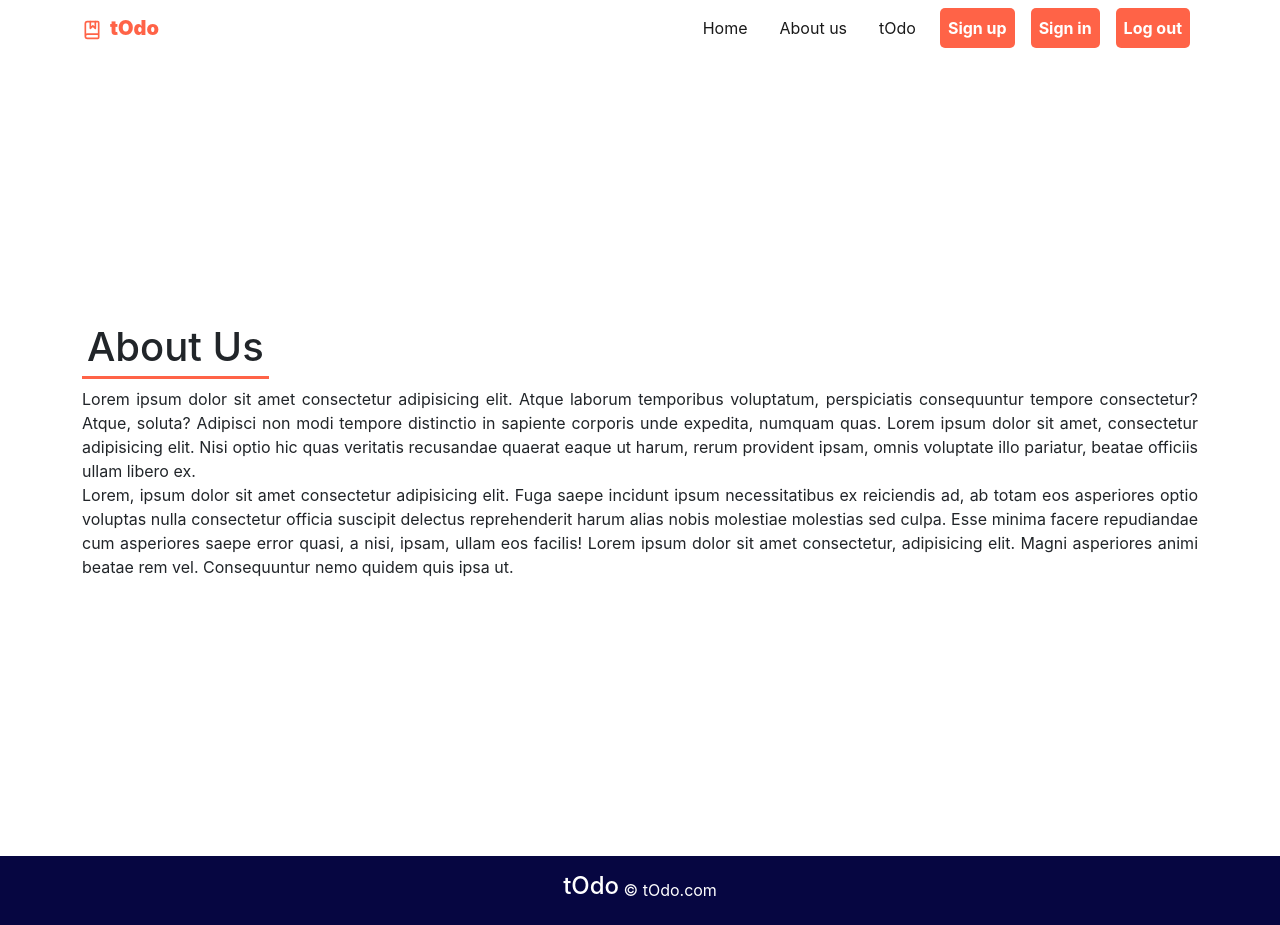
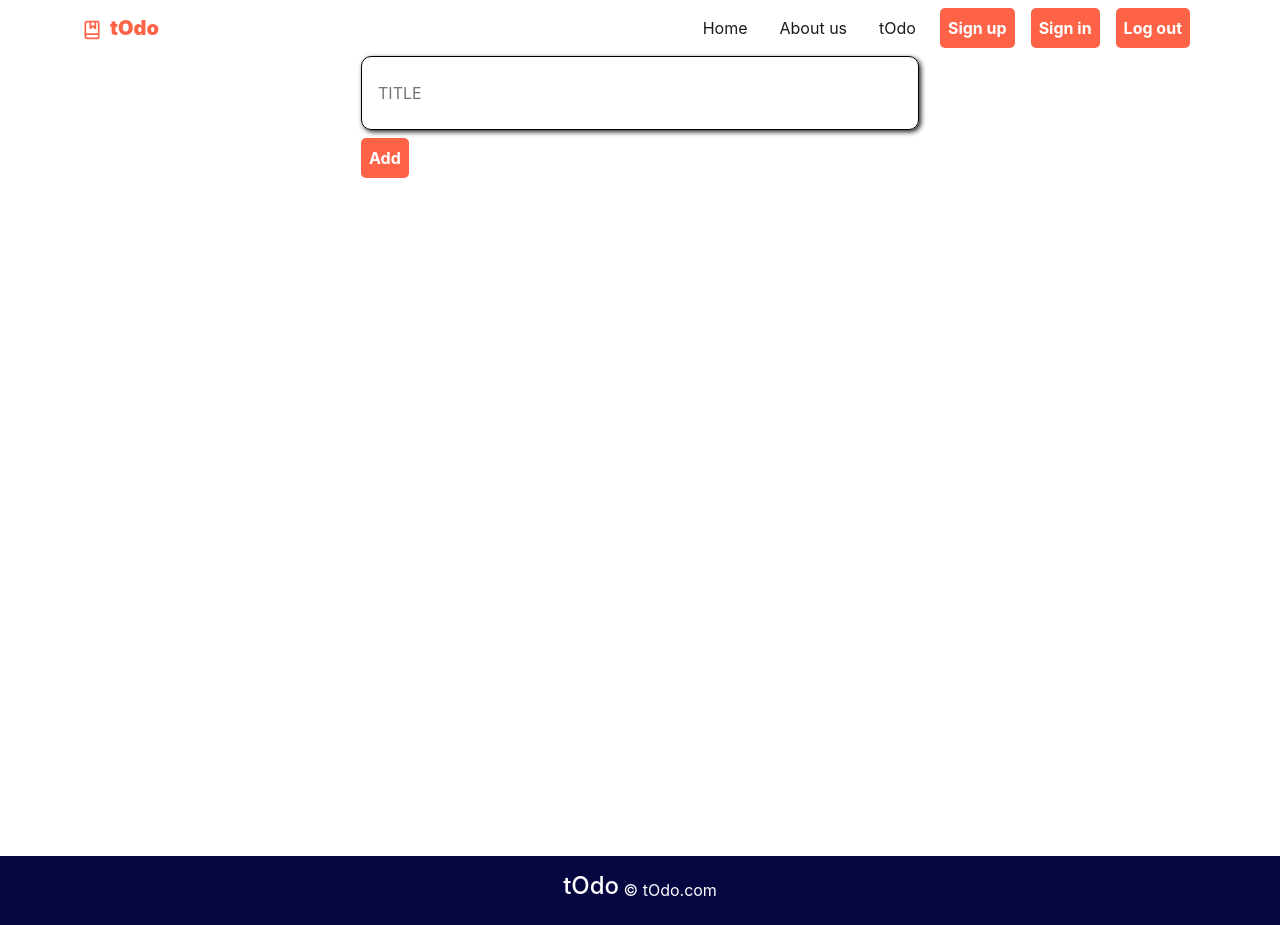
Before and after one commit to Craig-Rosario/ToDoList, a React (Create React App) app in the folder frontend/: page /todo in a window 1280 px wide. Built offline with nearby package versions, Linux system fonts and the light colour scheme.

Commit message:
Added Todo page with task adding function

```diff
--- a/frontend/src/App.js
+++ b/frontend/src/App.js
@@ -6,6 +6,7 @@ import Footer from './components/footer/Footer.jsx'
 import About from './components/about/About.jsx'
 import Signup from './components/signup/Signup.jsx'
 import Signin from './components/signup/Signin.jsx'
+import Todo from './components/todo/Todo.jsx'
 const App = () => {
   return (
     <div>
@@ -14,7 +15,7 @@ const App = () => {
         <Routes>
           <Route exact path='/' element={<Home/>}/>
           <Route exact path='/about' element={<About/>}/>
-          <Route exact path='/todo' element={<About/>}/>
+          <Route exact path='/todo' element={<Todo/>}/>
           <Route exact path='/signup' element={<Signup/>}/>
           <Route exact path='/signin' element={<Signin/>}/>
 
--- /dev/null
+++ b/frontend/src/components/todo/Todo.css
@@ -0,0 +1,67 @@
+.todo{
+    width: 100%;
+    min-height: 100vh;
+    max-height: auto;
+}
+.todo-inputs{
+    border: none;
+    outline: none;
+    padding: auto;
+}
+
+.todo-inputs-div{
+    border: 1px solid black;
+    border-radius: 10px;
+    box-shadow:rgb(36, 36, 36) 2px 2px 5px;
+}
+
+#text-area{
+    display: none;
+}
+
+.add-btn{
+    background-color: tomato;
+    border-radius: 5px;
+    color: white !important;
+    font-weight: bold;
+    border: none;
+    padding: 10px;
+    box-shadow: none;
+}
+
+
+
+
+
+
+.todo-card{
+    border: 1px solid black;
+
+}
+
+.todo-card-p{
+    text-align: justify;
+    text-justify: inter-word;
+}
+
+.card-icons{
+    font-size: 20px;
+    cursor: pointer;
+}
+
+.del{
+    color: red;
+}
+.del-head:hover{
+    box-shadow: red 2px 2px 5px !important;
+    transition: 0.3s;
+}
+.card-icon-head{
+    cursor: pointer;
+    transition: all 0.3s;
+    border: none;
+    border-radius: 10px;
+}
+.card-icon-head:hover{
+    box-shadow:rgb(36, 36, 36) 2px 2px 5px;
+}
--- /dev/null
+++ b/frontend/src/components/todo/Todo.jsx
@@ -0,0 +1,63 @@
+import React, { useState } from 'react'
+import "./Todo.css"
+import TodoCards from './TodoCards';
+
+
+const Todo = () => {
+
+    const [Inputs, setInputs] = useState({ title: "", body: "" });
+    const [Array, setArray] = useState([]);
+    const show = () => {
+        document.getElementById("text-area").style.display = "block";
+    }
+    const change = (e) => {
+        const { name, value } = e.target;
+        setInputs({ ...Inputs, [name]: value })
+    }
+    const submit = () => {
+        setArray([...Array, Inputs])
+        setInputs({ title: "", body: "" });
+    }
+    return (
+        <div className='todo'>
+            <div className='todo-main container d-flex justify-content-center align-items-center flex-column'>
+                <div className='d-flex flex-column todo-inputs-div w-50 p-2'>
+                    <input
+                        type="text"
+                        placeholder='TITLE'
+                        className='my-2 p-2 todo-inputs'
+                        onClick={show}
+                        name="title"
+                        value={Inputs.title}
+                        onChange={change}
+                    />
+                    <textarea
+                        id='text-area'
+                        type="text"
+                        placeholder='BODY'
+                        name='body'
+                        value={Inputs.body}
+                        className='p-2 todo-inputs'
+                        onChange={change}
+                    />
+                </div>
+                <div className='w-50 d-flex my-2'>
+                    <button className='add-btn p-2' onClick={submit}>Add</button>
+                </div>
+            </div>
+            <div className='todo-body'>
+                <div className="container">
+                    <div className='row'>
+                        {Array && Array.map((item, index) => (
+                            <div className='col-lg-3 col-10 mx-5 my-2'>
+                                <TodoCards title={item.title} body={item.body}/>
+                            </div>
+                        ))}
+                    </div>
+                </div>
+            </div>
+        </div>
+    )
+}
+
+export default Todo
--- /dev/null
+++ b/frontend/src/components/todo/TodoCards.jsx
@@ -0,0 +1,24 @@
+import React from 'react'
+import './Todo.css'
+import { MdDelete } from "react-icons/md";
+import { FaEdit } from "react-icons/fa";
+const TodoCards = ({ title, body }) => {
+    return (
+        <div className='p-3 bg-red todo-card'>
+            <div>
+                <h4>{title}</h4>
+                <p className='todo-card-p'>{body.split("", 77)}...</p>
+            </div>
+            <div className='d-flex justify-content-around'>
+                <div className='d-flex justify-content-around card-icon-head p-3'>
+                    <FaEdit className='card-icons'/>Edit
+                </div>
+                <div className='d-flex justify-content-around card-icon-head p-3 del-head text-danger'>
+                    <MdDelete  className='card-icons del'/>Delete
+                </div>
+            </div>
+        </div>
+    )
+}
+
+export default TodoCards
```
